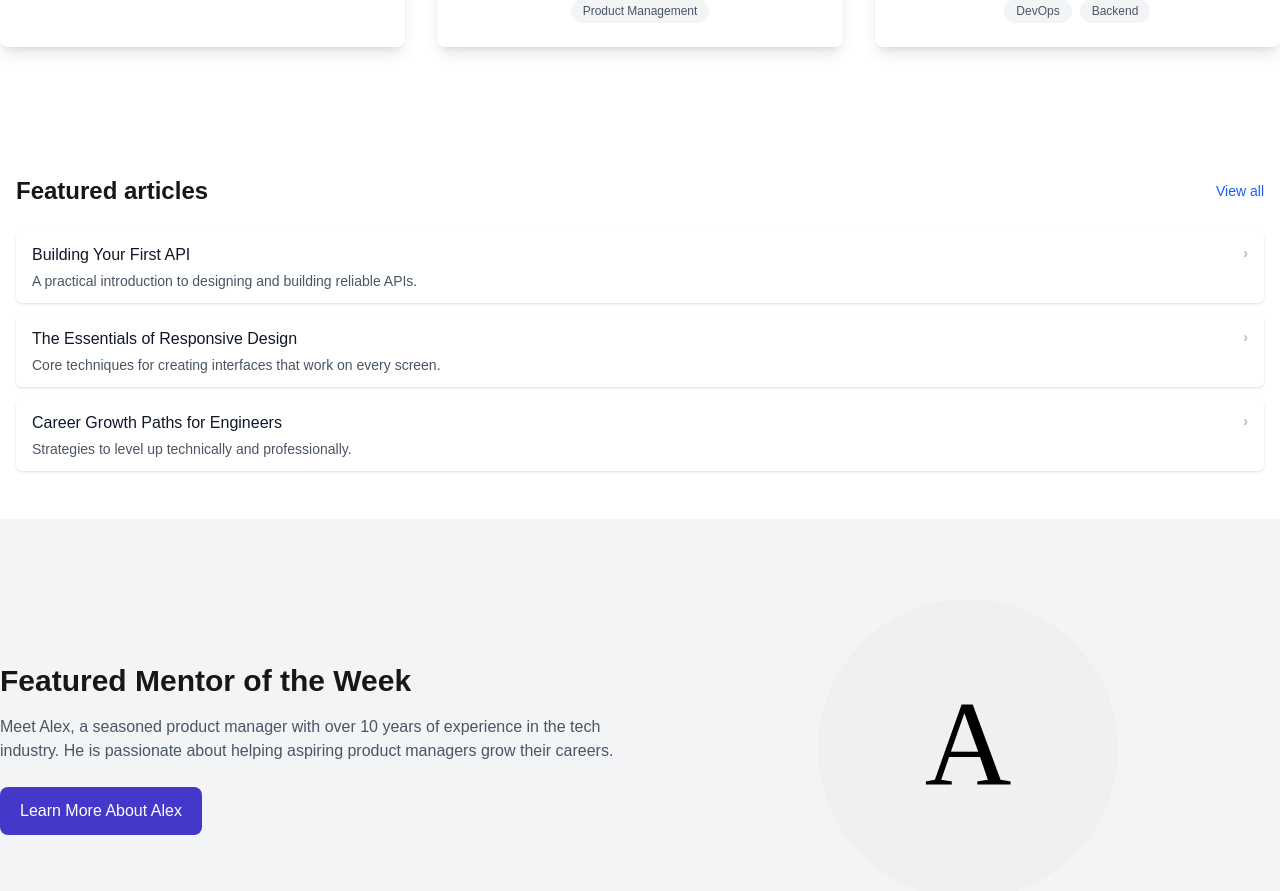
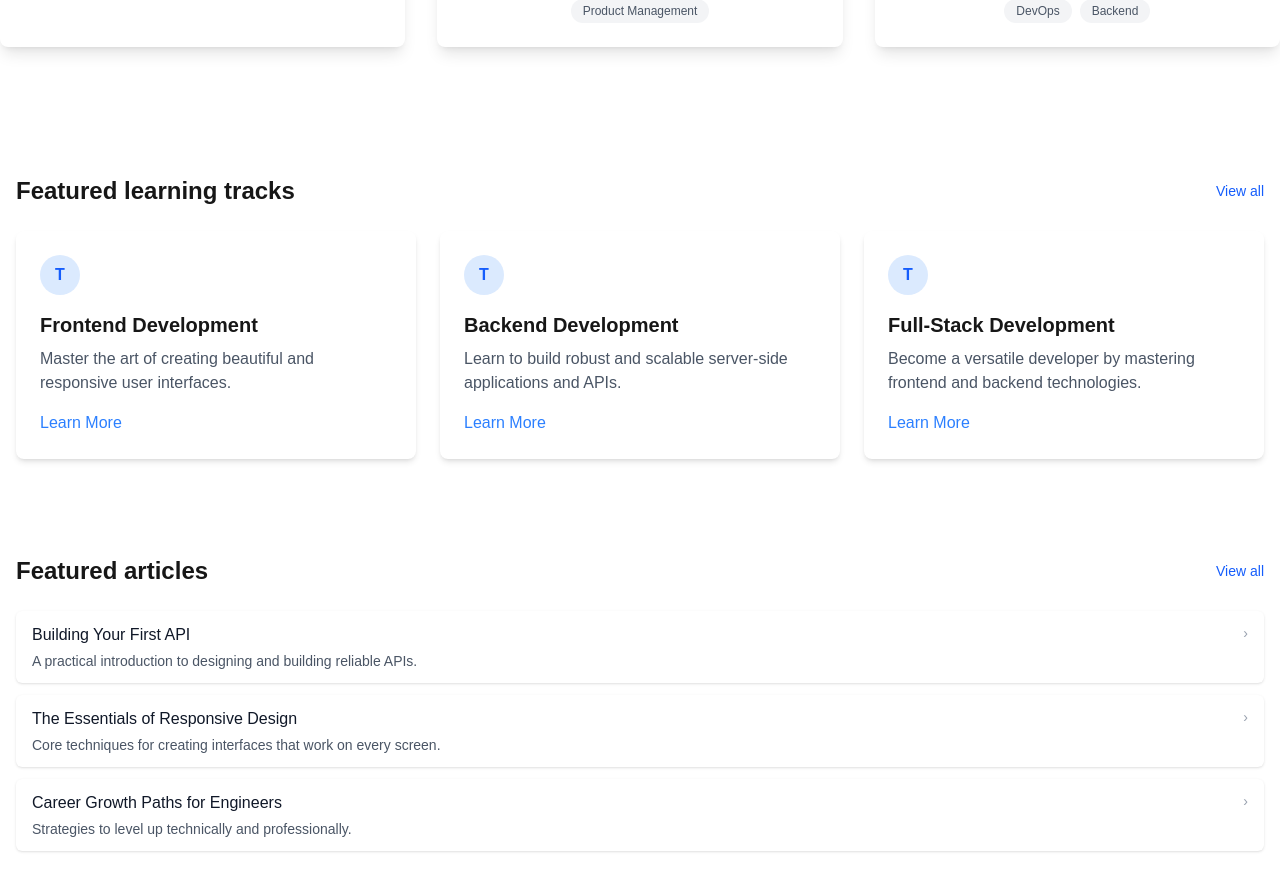
Before and after one commit to MentoNest/skillsync_frontend, a Next.js app: page / in a window 1280 px wide. Shown: the part 2180-3071 px from the top of the page. Built offline with nearby package versions, Linux system fonts and the light colour scheme.

Commit message:
feat(frontend): implement featured learning tracks section

```diff
--- a/app/(public)/page.tsx
+++ b/app/(public)/page.tsx
@@ -2,6 +2,7 @@ import FeaturedMentorHighlight from "@/components/landing/FeaturedMentorHighligh
 import MentorDiscoverySection from "@/components/landing/MentorDiscoverySection";
 import ExpertiseFilterSection from "@/components/landing/ExpertiseFilterSection";
 import FeaturedArticlesSection from "@/components/landing/FeaturedArticlesSection";
+import FeaturedLearningTracksSection from "@/components/landing/FeaturedLearningTracksSection";
 import CTASection from "@/components/landing/CTASection";
 import LearningPathSection from "@/components/landing/LearningPathSection";
 import Image from "next/image";
@@ -56,6 +57,7 @@ export default function Home() {
       </section>
       <MentorDiscoverySection />
       <ExpertiseFilterSection />
+      <FeaturedLearningTracksSection />
       <FeaturedArticlesSection />
       <FeaturedMentorHighlight />
       <CTASection />
--- /dev/null
+++ b/components/landing/FeaturedLearningTracksSection.tsx
@@ -0,0 +1,48 @@
+import Link from "next/link";
+import ResourceCategoryCard from "@/components/resources/ResourceCategoryCard";
+
+const featuredTracks = [
+  {
+    title: "Frontend Development",
+    description:
+      "Master the art of creating beautiful and responsive user interfaces.",
+  },
+  {
+    title: "Backend Development",
+    description:
+      "Learn to build robust and scalable server-side applications and APIs.",
+  },
+  {
+    title: "Full-Stack Development",
+    description:
+      "Become a versatile developer by mastering frontend and backend technologies.",
+  },
+];
+
+export default function FeaturedLearningTracksSection() {
+  return (
+    <section className="container mx-auto px-4 py-12">
+      <div className="mb-6 flex items-center justify-between gap-4">
+        <h2 className="text-2xl font-semibold">Featured learning tracks</h2>
+        <Link
+          href="/resources/tracks"
+          className="shrink-0 text-sm font-medium text-blue-600 hover:underline"
+        >
+          View all
+        </Link>
+      </div>
+
+      <div className="grid grid-cols-1 gap-6 sm:grid-cols-2 lg:grid-cols-3">
+        {featuredTracks.map((track) => (
+          <ResourceCategoryCard
+            key={track.title}
+            icon="T"
+            title={track.title}
+            description={track.description}
+            link="/resources/tracks"
+          />
+        ))}
+      </div>
+    </section>
+  );
+}
```
